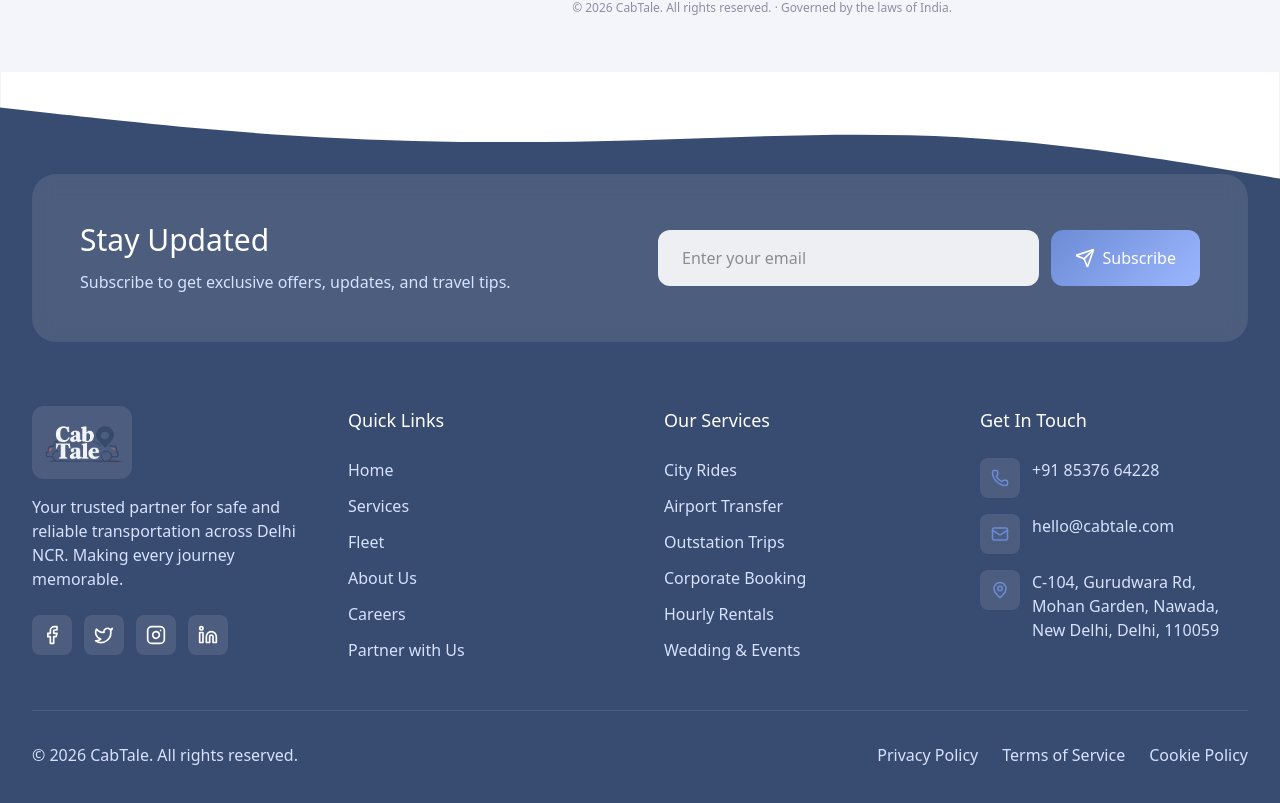
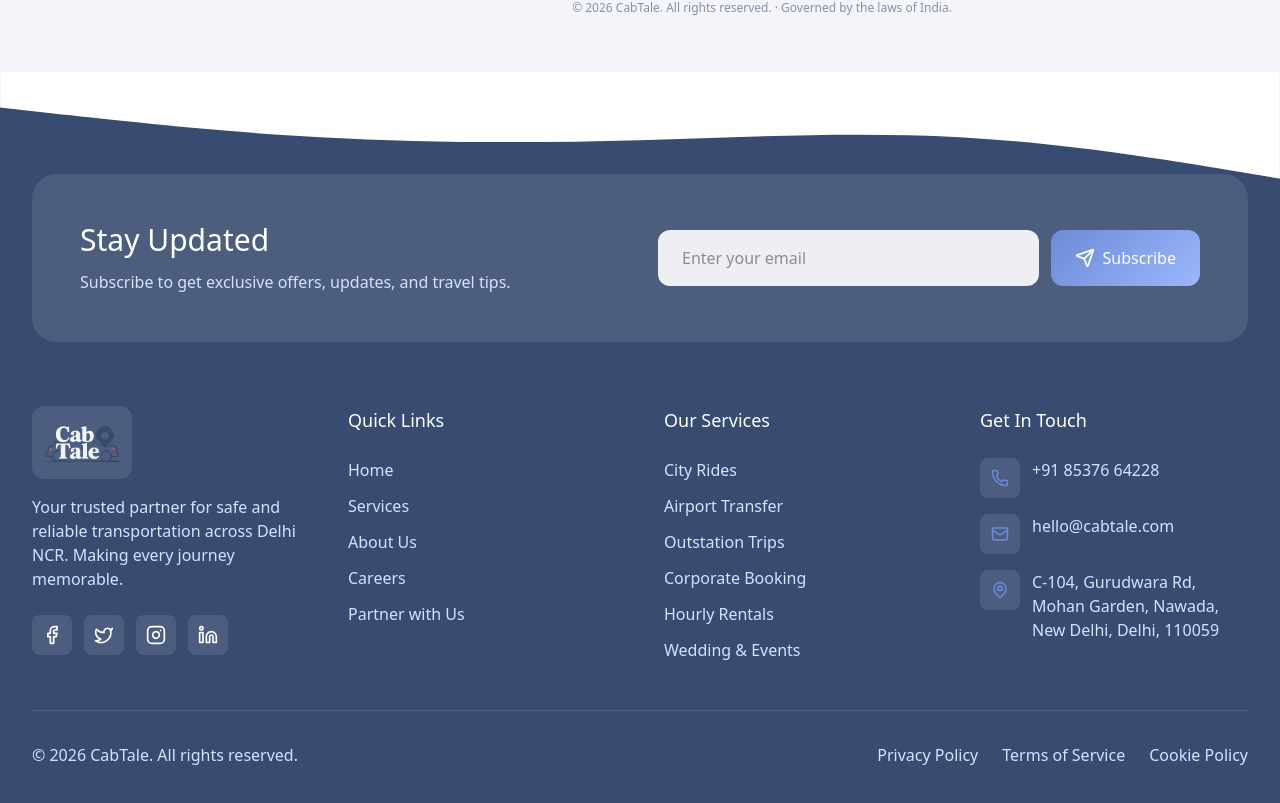
Before and after one commit to Nikhilpancholi/cab-tale, a React (Vite) app: page /cookie-policy in a window 1280 px wide. Shown: the part 3585-4388 px from the top of the page. Built offline with nearby package versions, Linux system fonts and the light colour scheme.

Commit message:
minor changes

```diff
--- a/src/components/Coverage.tsx
+++ b/src/components/Coverage.tsx
@@ -116,7 +116,7 @@ export function Coverage() {
         </div>
 
         {/* CTA Banner */}
-        <motion.div
+        {/* <motion.div
           className="rounded-3xl p-8 md:p-12 relative overflow-hidden"
           style={{
             background: 'linear-gradient(135deg, var(--cabtale-deep-navy), var(--cabtale-muted-steel))',
@@ -126,7 +126,6 @@ export function Coverage() {
           viewport={{ once: true }}
           transition={{ duration: 0.6 }}
         >
-          {/* Decorative circles */}
           <div className="absolute top-0 right-0 w-64 h-64 rounded-full opacity-10"
             style={{ background: 'radial-gradient(circle, var(--cabtale-soft-royal), transparent)' }}
           />
@@ -164,7 +163,7 @@ export function Coverage() {
               </motion.button>
             </div>
           </div>
-        </motion.div>
+        </motion.div> */}
       </div>
     </section>
   );
--- a/src/components/Features.tsx
+++ b/src/components/Features.tsx
@@ -1,6 +1,7 @@
 import { Shield, Clock, DollarSign, Users, Star, Award, Zap, Heart } from 'lucide-react';
 import { motion } from 'framer-motion';
 import { ImageWithFallback } from './figma/ImageWtihFallback';
+import { Link } from 'react-router-dom';
 
 const features = [
   {
@@ -199,7 +200,7 @@ export function Features() {
               whileHover={{ scale: 1.05, boxShadow: '0 10px 30px rgba(56, 75, 112, 0.3)' }}
               whileTap={{ scale: 0.95 }}
             >
-              Learn More About Us
+              <Link to="/about">Learn More About Us</Link>
             </motion.button>
           </motion.div>
         </div>
--- a/src/components/Footer.jsx
+++ b/src/components/Footer.jsx
@@ -109,15 +109,21 @@ export function Footer() {
     Quick Links
   </h4>
   <ul className="space-y-3">
-              {['Home', 'Services', 'Fleet', 'About Us', 'Careers', 'Partner with Us'].map((link, idx) => (
+    {[
+      { name: 'Home', path: '/' },
+      { name: 'Services', path: '/services' },
+      { name: 'About Us', path: '/about' },
+      { name: 'Careers', path: '/careers' },
+      { name: 'Partner with Us', path: '/driver-onboarding' }
+    ].map((link, idx) => (
       <li key={idx}>
-                  <a
-                    href="#"
+        <Link
+          to={link.path}
           className="transition-all hover:translate-x-1 inline-block"
           style={{ color: 'var(--cabtale-light-periwinkle)' }}
         >
-                    {link}
-                  </a>
+          {link.name}
+        </Link>
       </li>
     ))}
   </ul>
--- a/src/components/Hero.jsx
+++ b/src/components/Hero.jsx
@@ -131,6 +131,25 @@ export function Hero() {
                 </div>
               ))}
             </div>
+<div className="flex flex-row items-center justify-between py-6 gap-6">
+  <h2 className="text-xl sm:text-2xl font-semibold mb-3" style={{ color: 'var(--cabtale-deep-navy)' }}>Download Booking App</h2>
+  <div className="flex gap-3">
+    <a href="https://play.google.com/store" target="_blank" rel="noopener noreferrer">
+      <img
+        src="https://upload.wikimedia.org/wikipedia/commons/7/78/Google_Play_Store_badge_EN.svg"
+        alt="Get it on Google Play"
+        className="h-10"
+      />
+    </a>
+    <a href="https://www.apple.com/app-store/" target="_blank" rel="noopener noreferrer">
+      <img
+        src="https://developer.apple.com/assets/elements/badges/download-on-the-app-store.svg"
+        alt="Download on the App Store"
+        className="h-10"
+      />
+    </a>
+  </div>
+</div>
           </motion.div>
 
           {/* Right - Hero Image */}
--- a/src/components/SafetyFeature.jsx
+++ b/src/components/SafetyFeature.jsx
@@ -128,7 +128,7 @@ export function SafetyFeatures() {
 
             {/* CTA Button */}
             <motion.button
-              className="group px-8 py-4 rounded-xl transition-all hover:shadow-2xl flex items-center gap-3"
+              className="group hidden px-8 py-4 rounded-xl transition-all hover:shadow-2xl flex items-center gap-3"
               style={{
                 backgroundColor: 'var(--cabtale-deep-navy)',
                 color: 'var(--cabtale-pure-white)',
@@ -140,7 +140,7 @@ export function SafetyFeatures() {
               whileHover={{ scale: 1.05 }}
               whileTap={{ scale: 0.95 }}
             >
-              <span className="text-lg">Explore Safety Tech</span>
+              <span className="text-lg ">Explore Safety Tech</span>
               <CheckCircle size={20} className="group-hover:rotate-12 transition-transform" />
             </motion.button>
           </motion.div>
--- a/src/components/Testimonial.tsx
+++ b/src/components/Testimonial.tsx
@@ -182,7 +182,7 @@ export function Testimonials() {
           }}
         >
           {[
-            { value: '300+', label: 'Happy Customers' },
+            { value: '30,000+', label: 'Happy Customers' },
             { value: '1000+', label: 'Vehicles' },
             { value: '120+', label: 'Routes' },
           ].map((stat, index) => (
```
Lines whose indentation alone changed are shown as unchanged.
